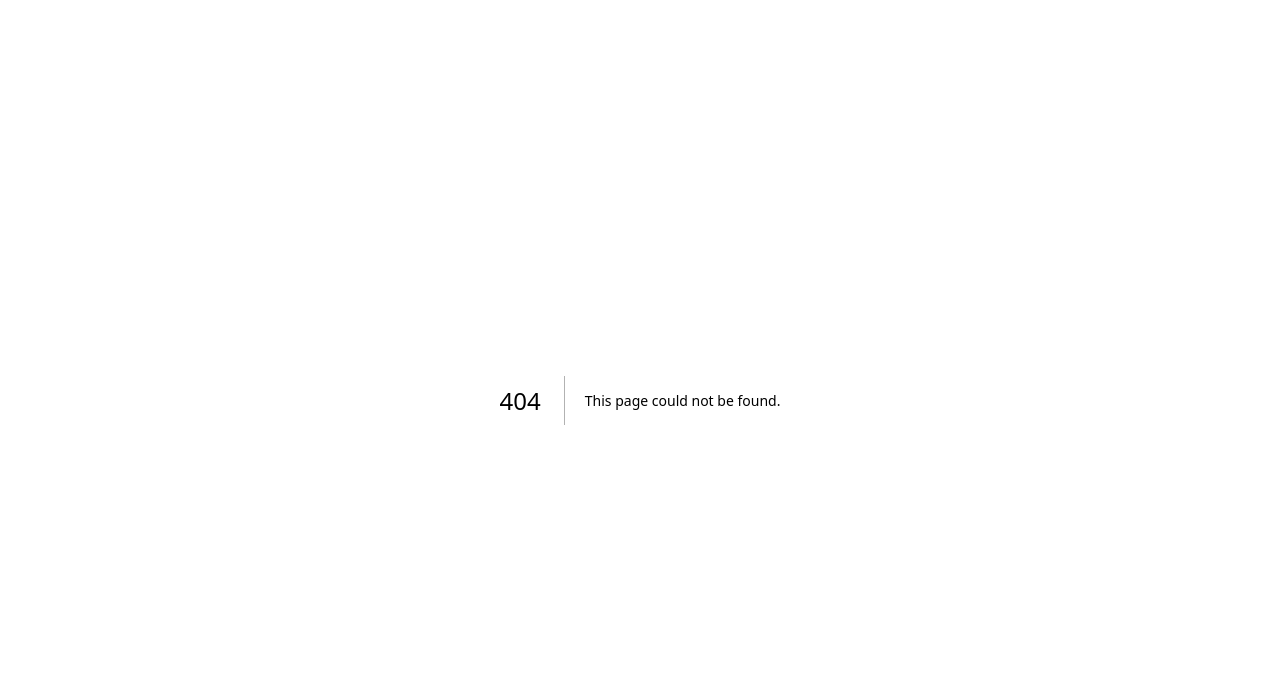
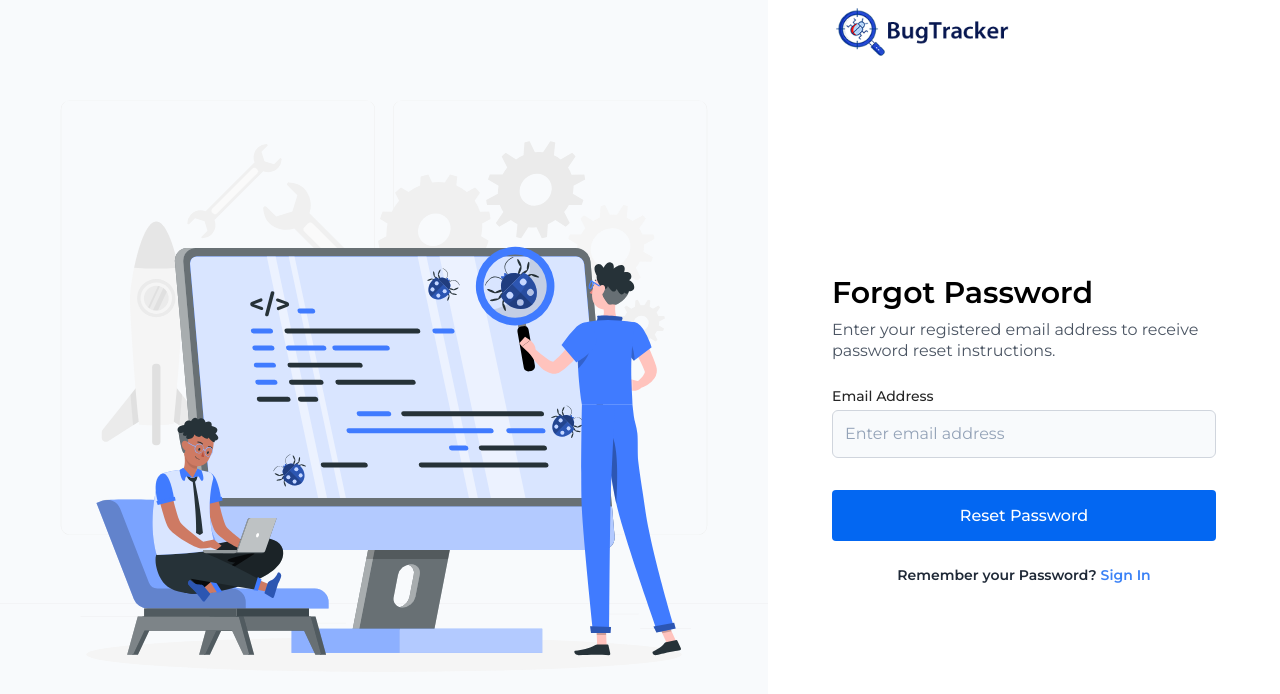
Before and after one commit to Tnaike/bug-tracker, a Next.js app: page /password/forgot in a window 1280 px wide. Before the commit this address had no page. Shown: the top 694 px of the page. Built offline with nearby package versions, Linux system fonts and the light colour scheme.

Commit message:
Create forgot password page

```diff
--- /dev/null
+++ b/src/app/(root)/(authentication)/password/forgot/layout.tsx
@@ -0,0 +1,3 @@
+export default function ForgotPasswordLayout({ children }: { children: React.ReactNode }) {
+  return children;
+}
--- /dev/null
+++ b/src/app/(root)/(authentication)/password/forgot/page.tsx
@@ -0,0 +1,25 @@
+import Link from 'next/link';
+import AuthSectionHeader from '@/shared/components/AuthSectionHeader';
+import ForgotPasswordForm from '@/shared/components/ForgotPasswordForm';
+
+const ForgotPassword = () => {
+  return (
+    <div>
+      <AuthSectionHeader
+        title="Forgot Password"
+        subtitle="Enter your registered email address to receive password reset instructions."
+      />
+      <div>
+        <ForgotPasswordForm />
+      </div>
+      <div className="flex text-gray-800 text-sm font-semibold items-center justify-center">
+        Remember your Password?{' '}
+        <Link href="/signin" className="text-blue-500 indent-1">
+          Sign In
+        </Link>
+      </div>
+    </div>
+  );
+};
+
+export default ForgotPassword;
--- a/src/app/(root)/(authentication)/signin/page.tsx
+++ b/src/app/(root)/(authentication)/signin/page.tsx
@@ -9,9 +9,9 @@ const SignIn = () => {
       <div>
         <SignInForm />
       </div>
-      <div className="text-gray-800 text-sm font-semibold items-center">
+      <div className="flex text-gray-800 text-sm font-semibold items-center justify-center">
         Don&apos;t have a BugTracker Account?{' '}
-        <Link href="/signup" className="text-blue-500">
+        <Link href="/signup" className="text-blue-500 indent-1">
           Sign Up
         </Link>
       </div>
--- a/src/app/(root)/(authentication)/signup/page.tsx
+++ b/src/app/(root)/(authentication)/signup/page.tsx
@@ -9,9 +9,9 @@ const SignUp = () => {
       <div>
         <SignUpForm />
       </div>
-      <div className="text-gray-800 text-sm font-semibold items-center">
-        Have a BugTracker Account?{' '}
-        <Link href="/signin" className="text-blue-500">
+      <div className="flex text-gray-800 text-sm font-semibold items-center justify-center">
+        Have a BugTracker Account?
+        <Link href="/signin" className="text-blue-500 indent-1">
           Sign In
         </Link>
       </div>
--- a/src/shared/components/ForgotPassword/index.tsx
+++ b/src/shared/components/ForgotPasswordForm/index.tsx
@@ -5,12 +5,12 @@ import Button from '@/shared/components/Button';
 const ForgotPasswordForm = () => {
   return (
     <form>
-      <div className="flex mb-3">
+      <div className="flex mb-6">
         <FormField htmlFor="email" label="Email Address" className="grow">
-          <TextInput type="text" id="email" placeholder="Enter your email" />
+          <TextInput type="text" id="email" placeholder="Enter email address" />
         </FormField>
       </div>
-      <div className="mb-6 flex items-center justify-center">
+      <div className="flex mb-6 items-center justify-center">
         <Button type="submit" size="medium" className="w-full" label="Reset Password" />
       </div>
     </form>
--- a/src/shared/components/SignInForm/index.tsx
+++ b/src/shared/components/SignInForm/index.tsx
@@ -19,7 +19,7 @@ const SignInForm = () => {
         </FormField>
       </div>
       <div className="flex flex-wrap mb-6 text-sm items-center font-semibold justify-end">
-        <Link href="/forgotPassword" className="text-blue-500">
+        <Link href="/password/forgot" className="text-blue-500">
           <p>Forgot Password? </p>
         </Link>
       </div>
```
